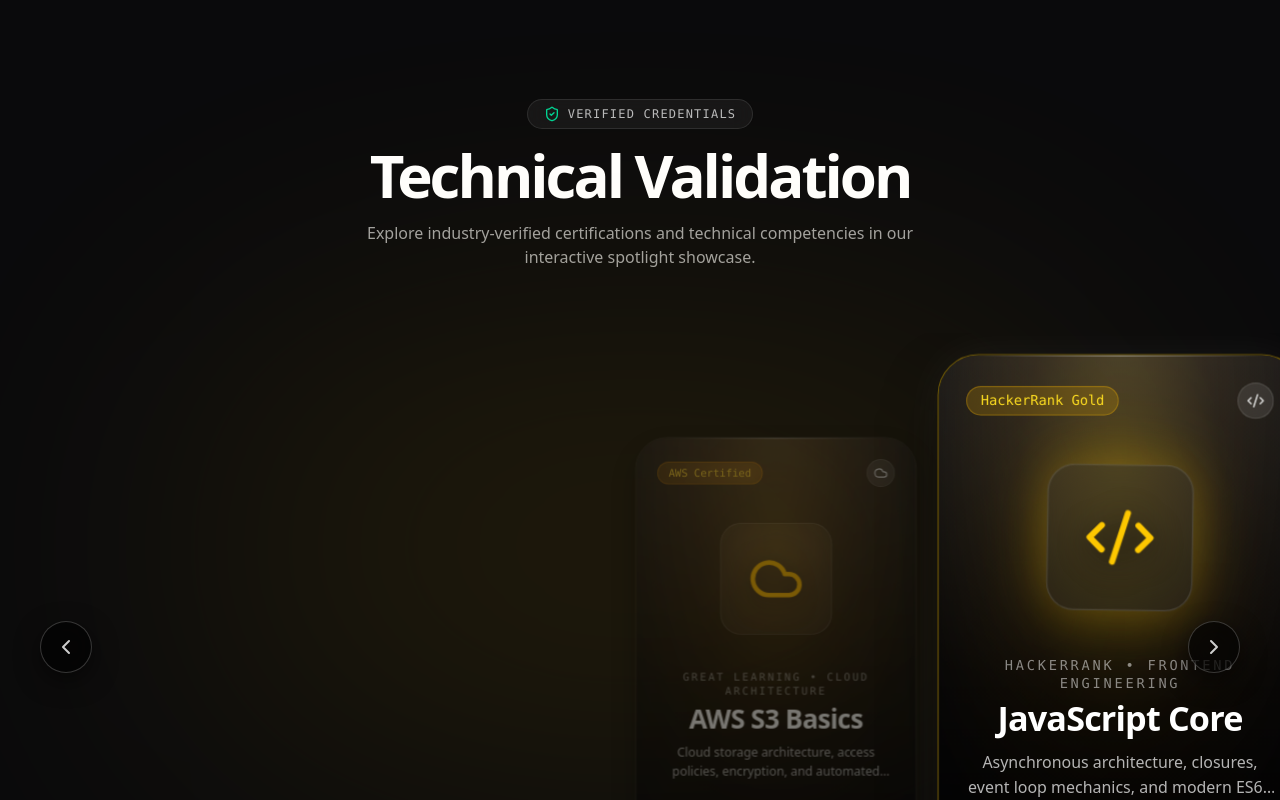
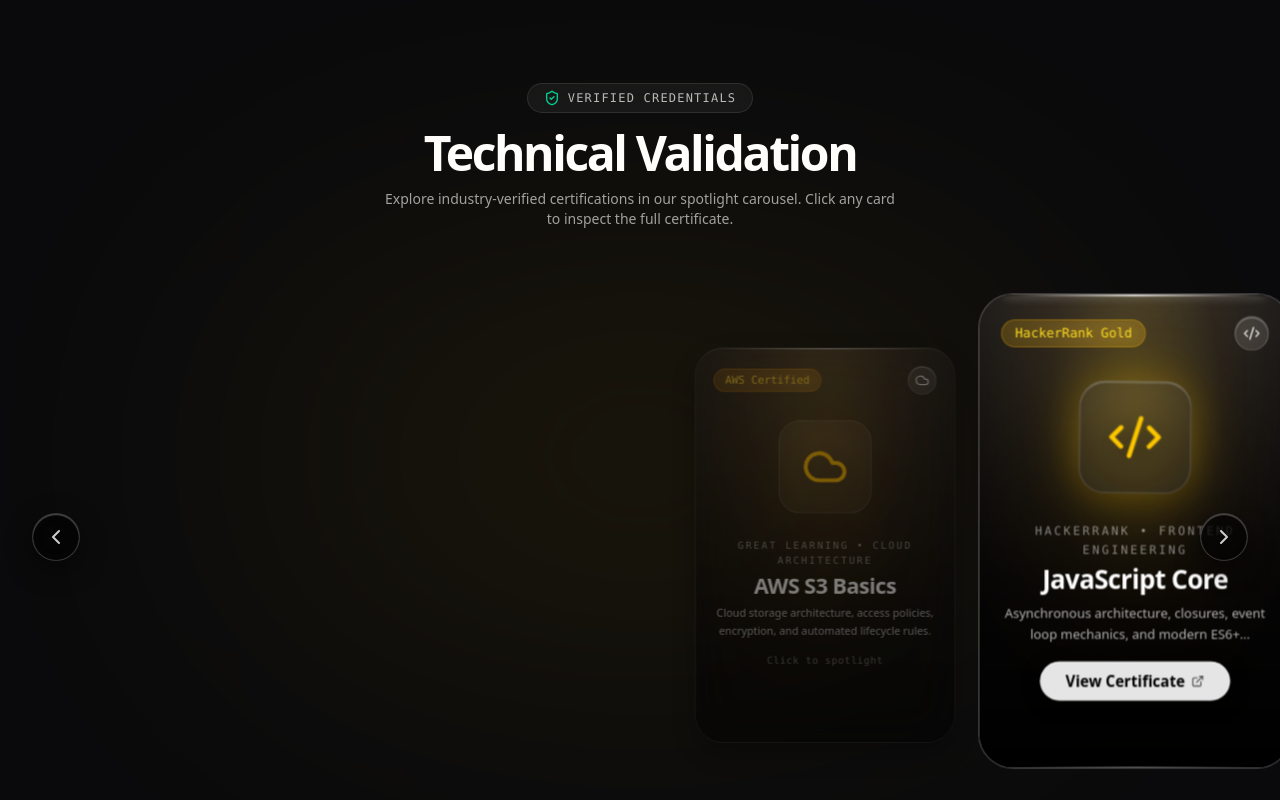
Before and after one commit to Indiresan007/Indiresan-portfolio, a Next.js app: page / in a window 1280 px wide. Shown: the part 7480-8280 px from the top of the page. Built offline with nearby package versions, Linux system fonts and the light colour scheme.

Commit message:
style(certifications): refine card proportions, enable direct click-to-open certificate, and apply subtle Apple glass border glow

```diff
--- a/app/components/Certifications.tsx
+++ b/app/components/Certifications.tsx
@@ -225,24 +225,25 @@
         setActiveIndex((prev) => (prev < certificationsList.length - 1 ? prev + 1 : 0));
     };
 
-    // Card dimensions
+    // Card dimensions - adjusted for balanced portrait proportion
     const isMobile = containerWidth < 768;
-    const cardWidth = isMobile ? 260 : 320;
-    const cardGap = isMobile ? 16 : 24;
+    const cardWidth = isMobile ? 240 : 290;
+    const cardHeight = isMobile ? '380px' : '440px';
+    const cardGap = isMobile ? 14 : 20;
     const centerOffset = containerWidth / 2 - cardWidth / 2;
     const translateX = centerOffset - activeIndex * (cardWidth + cardGap);
 
     return (
-        <section className="relative w-full py-28 md:py-36 bg-[#0a0a0c] text-white overflow-hidden border-t border-white/5 select-none">
+        <section className="relative w-full py-24 md:py-32 bg-[#0a0a0c] text-white overflow-hidden border-t border-white/5 select-none">
             {/* Ambient Background Lighting */}
             <div
-                className="absolute top-1/2 left-1/2 -translate-x-1/2 -translate-y-1/2 w-[600px] md:w-[900px] h-[450px] rounded-full blur-[140px] opacity-25 pointer-events-none transition-all duration-700"
+                className="absolute top-1/2 left-1/2 -translate-x-1/2 -translate-y-1/2 w-[500px] md:w-[800px] h-[400px] rounded-full blur-[140px] opacity-20 pointer-events-none transition-all duration-700"
                 style={{
                     backgroundColor: certificationsList[activeIndex].theme.accentGlow
                 }}
             />
 
-            <div className="max-w-7xl mx-auto px-6 mb-12 md:mb-16">
+            <div className="max-w-7xl mx-auto px-6 mb-8 md:mb-12">
                 <motion.div
                     initial={{ opacity: 0, y: 30 }}
                     whileInView={{ opacity: 1, y: 0 }}
@@ -257,11 +258,11 @@
                         </span>
                     </div>
 
-                    <h2 className="text-4xl md:text-6xl font-bold tracking-tighter text-white mb-4">
+                    <h2 className="text-3xl md:text-5xl font-bold tracking-tighter text-white mb-3">
                         Technical Validation
                     </h2>
-                    <p className="text-sm md:text-base text-neutral-400 max-w-xl mx-auto">
-                        Explore industry-verified certifications and technical competencies in our interactive spotlight showcase.
+                    <p className="text-xs md:text-sm text-neutral-400 max-w-lg mx-auto">
+                        Explore industry-verified certifications in our spotlight carousel. Click any card to inspect the full certificate.
                     </p>
                 </motion.div>
             </div>
@@ -269,7 +270,7 @@
             {/* Spotlight Carousel Viewport */}
             <div
                 ref={containerRef}
-                className="relative w-full overflow-hidden py-10 md:py-16"
+                className="relative w-full overflow-hidden py-6 md:py-10"
             >
                 {/* Horizontal Sliding Track */}
                 <motion.div
@@ -294,15 +295,21 @@
                         return (
                             <motion.div
                                 key={cert.id}
-                                onClick={() => setActiveIndex(index)}
+                                onClick={() => {
+                                    if (isSpotlight) {
+                                        setSelectedCert(cert);
+                                    } else {
+                                        setActiveIndex(index);
+                                    }
+                                }}
                                 animate={{
-                                    scale: isSpotlight ? (isMobile ? 1.05 : 1.14) : 0.88,
-                                    opacity: isSpotlight ? 1 : 0.42,
-                                    y: isSpotlight ? -8 : 10,
+                                    scale: isSpotlight ? (isMobile ? 1.04 : 1.08) : 0.9,
+                                    opacity: isSpotlight ? 1 : 0.45,
+                                    y: isSpotlight ? -6 : 8,
                                 }}
                                 whileHover={{
                                     opacity: isSpotlight ? 1 : 0.75,
-                                    scale: isSpotlight ? (isMobile ? 1.05 : 1.15) : 0.92,
+                                    scale: isSpotlight ? (isMobile ? 1.05 : 1.1) : 0.93,
                                 }}
                                 transition={{
                                     duration: 0.4,
@@ -311,14 +318,15 @@
                                 style={{
                                     width: `${cardWidth}px`,
                                     minWidth: `${cardWidth}px`,
-                                    height: isMobile ? '420px' : '500px',
-                                    zIndex: isSpotlight ? 30 : 10
+                                    height: cardHeight,
+                                    zIndex: isSpotlight ? 30 : 10,
+                                    WebkitBackdropFilter: "blur(20px) saturate(180%)",
                                 }}
-                                className={`relative rounded-[30px] md:rounded-[36px] overflow-hidden cursor-pointer
-                                           transition-shadow duration-500
+                                className={`relative rounded-[28px] md:rounded-[32px] overflow-hidden cursor-pointer
+                                           transition-all duration-500 backdrop-blur-xl
                                            ${isSpotlight
-                                               ? `border ${cert.theme.spotlightRim} shadow-[0_25px_60px_-15px_rgba(0,0,0,0.9),0_0_40px_rgba(255,255,255,0.06)]`
-                                               : 'border border-white/10 shadow-[0_15px_30px_rgba(0,0,0,0.6)]'
+                                               ? `border border-white/30 shadow-[0_20px_50px_-10px_rgba(0,0,0,0.85),inset_0_1px_1.5px_0_rgba(255,255,255,0.5),inset_0_0_16px_0_rgba(255,255,255,0.06),0_0_25px_-5px_${cert.theme.accentGlow}]`
+                                               : 'border border-white/10 hover:border-white/25 shadow-[0_12px_28px_rgba(0,0,0,0.6),inset_0_1px_1px_0_rgba(255,255,255,0.2)]'
                                            }`}
                             >
                                 {/* Card Atmospheric Visual Background */}
@@ -329,83 +337,92 @@
                                     }}
                                 />
 
-                                {/* Ambient Cybernetic Grid / Radial Lighting */}
-                                <div className="absolute inset-0 bg-[radial-gradient(circle_at_50%_0%,rgba(255,255,255,0.12),transparent_60%)] pointer-events-none" />
-                                <div className="absolute inset-0 bg-gradient-to-t from-black via-black/40 to-transparent pointer-events-none" />
+                                {/* Ambient Cybernetic / Radial Lighting */}
+                                <div className="absolute inset-0 bg-[radial-gradient(circle_at_50%_0%,rgba(255,255,255,0.12),transparent_65%)] pointer-events-none" />
+                                <div className="absolute inset-0 bg-gradient-to-t from-black via-black/45 to-transparent pointer-events-none" />
 
-                                {/* Top Light Reflection / Specular Sheen (Apple Glass Style) */}
-                                <div className="absolute top-0 inset-x-8 h-[1px] bg-gradient-to-r from-transparent via-white/50 to-transparent pointer-events-none" />
+                                {/* Apple Liquid Glass Specular Top Highlight (Slight glow) */}
+                                <div
+                                    className={`absolute top-0 inset-x-6 h-[1.5px] bg-gradient-to-r from-transparent ${
+                                        isSpotlight ? 'via-white/70 shadow-[0_0_8px_rgba(255,255,255,0.5)]' : 'via-white/30'
+                                    } to-transparent pointer-events-none rounded-full transition-all`}
+                                />
+
+                                {/* Apple Liquid Glass Specular Bottom Glow Rim */}
+                                {isSpotlight && (
+                                    <div className="absolute bottom-0 inset-x-10 h-[1px] bg-gradient-to-r from-transparent via-white/30 to-transparent pointer-events-none rounded-full" />
+                                )}
 
                                 {/* Top Status / Badge Area */}
-                                <div className="relative z-10 p-6 flex justify-between items-center">
+                                <div className="relative z-10 p-5 flex justify-between items-center">
                                     <span className={`text-[10px] md:text-xs font-mono px-3 py-1 rounded-full border backdrop-blur-md ${cert.theme.badgeColor}`}>
                                         {cert.badge}
                                     </span>
-                                    <div className="w-8 h-8 rounded-full bg-white/10 backdrop-blur-md border border-white/10 flex items-center justify-center text-white/80">
-                                        <IconComponent className="w-4 h-4" />
+                                    <div className="w-7 h-7 md:w-8 md:h-8 rounded-full bg-white/10 backdrop-blur-md border border-white/15 flex items-center justify-center text-white/80 shadow-[inset_0_1px_1px_rgba(255,255,255,0.3)]">
+                                        <IconComponent className="w-3.5 h-3.5 md:w-4 md:h-4" />
                                     </div>
                                 </div>
 
                                 {/* Central Visual Graphic (Hero Icon / Symbol) */}
-                                <div className="relative z-10 flex-1 flex items-center justify-center py-4">
+                                <div className="relative z-10 flex-1 flex items-center justify-center py-2">
                                     <motion.div
                                         animate={{
                                             scale: isSpotlight ? 1.05 : 0.85,
-                                            rotate: isSpotlight ? [0, 2, -2, 0] : 0
+                                            rotate: isSpotlight ? [0, 1.5, -1.5, 0] : 0
                                         }}
                                         transition={{ duration: 6, repeat: Infinity, ease: "easeInOut" }}
                                         className="relative"
                                     >
                                         <div
-                                            className="w-24 h-24 md:w-32 md:h-32 rounded-3xl flex items-center justify-center border border-white/15 backdrop-blur-xl shadow-2xl"
+                                            className="w-20 h-20 md:w-26 md:h-26 rounded-2xl md:rounded-3xl flex items-center justify-center border border-white/15 backdrop-blur-xl shadow-2xl transition-all"
                                             style={{
                                                 background: "rgba(255, 255, 255, 0.04)",
-                                                boxShadow: isSpotlight ? `0 0 50px ${cert.theme.accentGlow}` : "none"
+                                                boxShadow: isSpotlight ? `0 0 45px ${cert.theme.accentGlow}, inset 0 1px 1px rgba(255,255,255,0.3)` : "none"
                                             }}
                                         >
-                                            <IconComponent className={`w-12 h-12 md:w-16 md:h-16 ${cert.theme.textColor} drop-shadow-[0_4px_12px_rgba(0,0,0,0.6)]`} />
+                                            <IconComponent className={`w-10 h-10 md:w-13 md:h-13 ${cert.theme.textColor} drop-shadow-[0_4px_12px_rgba(0,0,0,0.6)]`} />
                                         </div>
                                     </motion.div>
                                 </div>
 
                                 {/* Card Foreground Content */}
-                                <div className="relative z-20 p-6 pb-8 text-center flex flex-col items-center justify-end">
+                                <div className="relative z-20 p-5 pb-6 text-center flex flex-col items-center justify-end">
                                     {/* Category Subtitle */}
-                                    <p className="text-[11px] md:text-xs font-mono uppercase tracking-[0.2em] text-white/50 mb-1">
+                                    <p className="text-[10px] md:text-[11px] font-mono uppercase tracking-[0.2em] text-white/50 mb-1">
                                         {cert.issuer} • {cert.category}
                                     </p>
 
                                     {/* Big Bold Headline (Matching "No Filter" style from reference) */}
-                                    <h3 className="text-2xl md:text-3xl font-bold tracking-tight text-white mb-2 leading-tight">
+                                    <h3 className="text-xl md:text-2xl font-bold tracking-tight text-white mb-1.5 leading-tight">
                                         {cert.title}
                                     </h3>
 
                                     {/* Descriptive Subtext */}
-                                    <p className="text-xs md:text-sm text-neutral-300/85 line-clamp-2 max-w-[240px] md:max-w-[270px] leading-relaxed mb-6">
+                                    <p className="text-xs text-neutral-300/85 line-clamp-2 max-w-[220px] md:max-w-[250px] leading-relaxed mb-4">
                                         {cert.description}
                                     </p>
 
                                     {/* Spotlight CTA Pill Button ("Shop Now" in reference -> "View Certificate") */}
                                     {isSpotlight ? (
                                         <motion.button
-                                            initial={{ opacity: 0, y: 10 }}
+                                            initial={{ opacity: 0, y: 8 }}
                                             animate={{ opacity: 1, y: 0 }}
-                                            transition={{ delay: 0.1, duration: 0.3 }}
+                                            transition={{ delay: 0.05, duration: 0.25 }}
                                             whileHover={{ scale: 1.05 }}
                                             whileTap={{ scale: 0.95 }}
                                             onClick={(e) => {
                                                 e.stopPropagation();
                                                 setSelectedCert(cert);
                                             }}
-                                            className="px-7 py-2.5 rounded-full bg-[#e5e5e5] hover:bg-white text-black font-semibold text-xs md:text-sm
-                                                       shadow-[0_4px_20px_rgba(0,0,0,0.5),inset_0_1px_1px_rgba(255,255,255,0.8)]
-                                                       flex items-center gap-2 transition-all duration-200"
+                                            className="px-6 py-2 rounded-full bg-[#e5e5e5] hover:bg-white text-black font-semibold text-xs md:text-sm
+                                                       shadow-[0_4px_16px_rgba(0,0,0,0.5),inset_0_1px_1px_rgba(255,255,255,0.8)]
+                                                       flex items-center gap-1.5 transition-all duration-200"
                                         >
                                             <span>View Certificate</span>
-                                            <ExternalLink className="w-3.5 h-3.5 text-black/70" />
+                                            <ExternalLink className="w-3 h-3 text-black/70" />
                                         </motion.button>
                                     ) : (
-                                        <span className="text-xs text-white/40 font-mono tracking-wider flex items-center gap-1 group-hover:text-white/70">
+                                        <span className="text-[11px] text-white/40 font-mono tracking-wider flex items-center gap-1 group-hover:text-white/70">
                                             Click to spotlight
                                         </span>
                                     )}
@@ -419,10 +436,10 @@
                 <button
                     onClick={handlePrev}
                     aria-label="Previous certification"
-                    className="absolute left-4 md:left-10 top-1/2 -translate-y-1/2 z-40 w-11 h-11 md:w-13 md:h-13 rounded-full
+                    className="absolute left-3 md:left-8 top-1/2 -translate-y-1/2 z-40 w-10 h-10 md:w-12 md:h-12 rounded-full
                                bg-black/60 hover:bg-black/80 backdrop-blur-xl border border-white/20
                                text-white/80 hover:text-white flex items-center justify-center
-                               shadow-[0_8px_25px_rgba(0,0,0,0.5)] transition-all hover:scale-110 active:scale-95"
+                               shadow-[0_8px_25px_rgba(0,0,0,0.5),inset_0_1px_1px_rgba(255,255,255,0.3)] transition-all hover:scale-110 active:scale-95"
                 >
                     <ChevronLeft className="w-5 h-5 md:w-6 md:h-6" />
                 </button>
@@ -431,10 +448,10 @@
                 <button
                     onClick={handleNext}
                     aria-label="Next certification"
-                    className="absolute right-4 md:right-10 top-1/2 -translate-y-1/2 z-40 w-11 h-11 md:w-13 md:h-13 rounded-full
+                    className="absolute right-3 md:right-8 top-1/2 -translate-y-1/2 z-40 w-10 h-10 md:w-12 md:h-12 rounded-full
                                bg-black/60 hover:bg-black/80 backdrop-blur-xl border border-white/20
                                text-white/80 hover:text-white flex items-center justify-center
-                               shadow-[0_8px_25px_rgba(0,0,0,0.5)] transition-all hover:scale-110 active:scale-95"
+                               shadow-[0_8px_25px_rgba(0,0,0,0.5),inset_0_1px_1px_rgba(255,255,255,0.3)] transition-all hover:scale-110 active:scale-95"
                 >
                     <ChevronRight className="w-5 h-5 md:w-6 md:h-6" />
                 </button>
@@ -471,13 +488,22 @@
                             animate={{ scale: 1, opacity: 1, y: 0 }}
                             exit={{ scale: 0.95, opacity: 0, y: 15 }}
                             transition={{ type: "spring", stiffness: 350, damping: 28 }}
-                            className="relative w-full max-w-5xl h-[88vh] bg-[#121216] rounded-3xl overflow-hidden border border-white/20 shadow-[0_25px_70px_rgba(0,0,0,0.9)] flex flex-col"
+                            style={{
+                                WebkitBackdropFilter: "blur(28px) saturate(180%)",
+                            }}
+                            className="relative w-full max-w-5xl h-[88vh] bg-[#121216]/95 backdrop-blur-2xl rounded-3xl overflow-hidden
+                                       border border-white/25
+                                       shadow-[0_25px_80px_rgba(0,0,0,0.95),0_0_35px_-5px_rgba(255,255,255,0.14),inset_0_1px_1.5px_0_rgba(255,255,255,0.5),inset_0_0_20px_0_rgba(255,255,255,0.03)]
+                                       flex flex-col"
                             onClick={(e) => e.stopPropagation()}
                         >
+                            {/* Apple Liquid Glass Top Specular Glint */}
+                            <div className="absolute top-0 inset-x-12 h-[1px] bg-gradient-to-r from-transparent via-white/60 to-transparent pointer-events-none rounded-full" />
+
                             {/* Modal Header */}
-                            <div className="flex items-center justify-between px-6 py-4 border-b border-white/10 bg-white/[0.03] backdrop-blur-md">
+                            <div className="flex items-center justify-between px-6 py-4 border-b border-white/10 bg-white/[0.04] backdrop-blur-md">
                                 <div className="flex items-center gap-3">
-                                    <div className="p-2 rounded-xl bg-white/10">
+                                    <div className="p-2 rounded-xl bg-white/10 border border-white/15 shadow-[inset_0_1px_1px_rgba(255,255,255,0.3)]">
                                         <Award className="w-5 h-5 text-purple-400" />
                                     </div>
                                     <div>
@@ -495,14 +521,14 @@
                                         href={selectedCert.file}
                                         target="_blank"
                                         rel="noopener noreferrer"
-                                        className="hidden sm:flex items-center gap-1.5 px-4 py-1.5 rounded-full bg-white/10 hover:bg-white/20 border border-white/20 text-xs text-white transition-all"
+                                        className="hidden sm:flex items-center gap-1.5 px-4 py-1.5 rounded-full bg-white/10 hover:bg-white/20 border border-white/20 text-xs text-white transition-all shadow-[inset_0_1px_1px_rgba(255,255,255,0.3)]"
                                     >
                                         <span>Open PDF</span>
                                         <ExternalLink className="w-3.5 h-3.5" />
                                     </a>
                                     <button
                                         onClick={() => setSelectedCert(null)}
-                                        className="p-2 rounded-full bg-white/10 hover:bg-white/20 text-white/70 hover:text-white transition-all"
+                                        className="p-2 rounded-full bg-white/10 hover:bg-white/20 border border-white/15 text-white/70 hover:text-white transition-all shadow-[inset_0_1px_1px_rgba(255,255,255,0.3)]"
                                         aria-label="Close modal"
                                     >
                                         <X className="w-5 h-5" />
```
